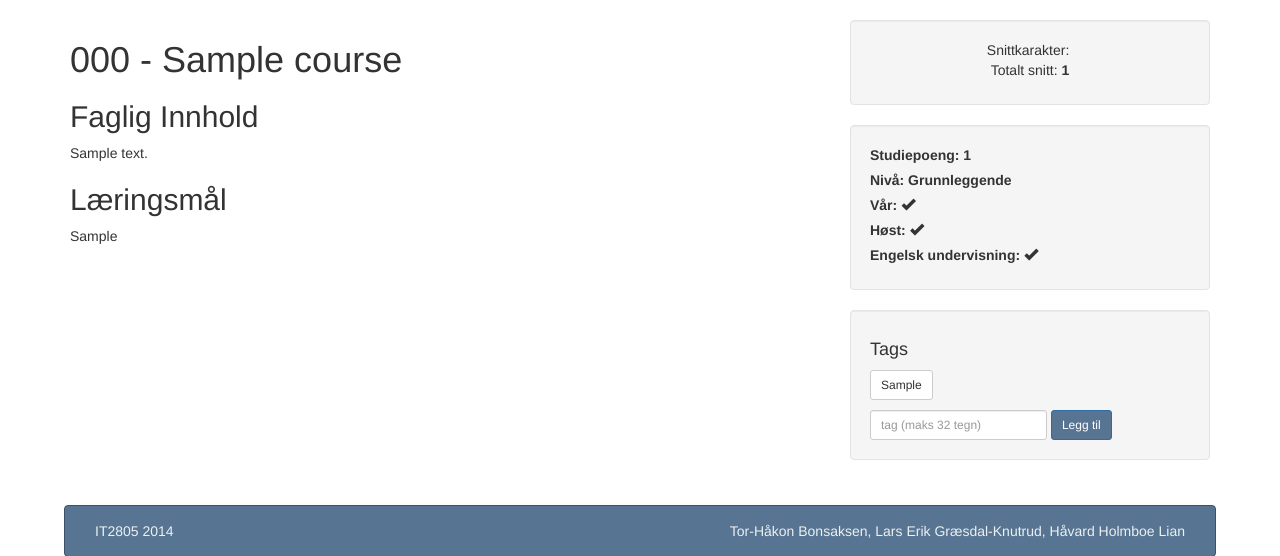
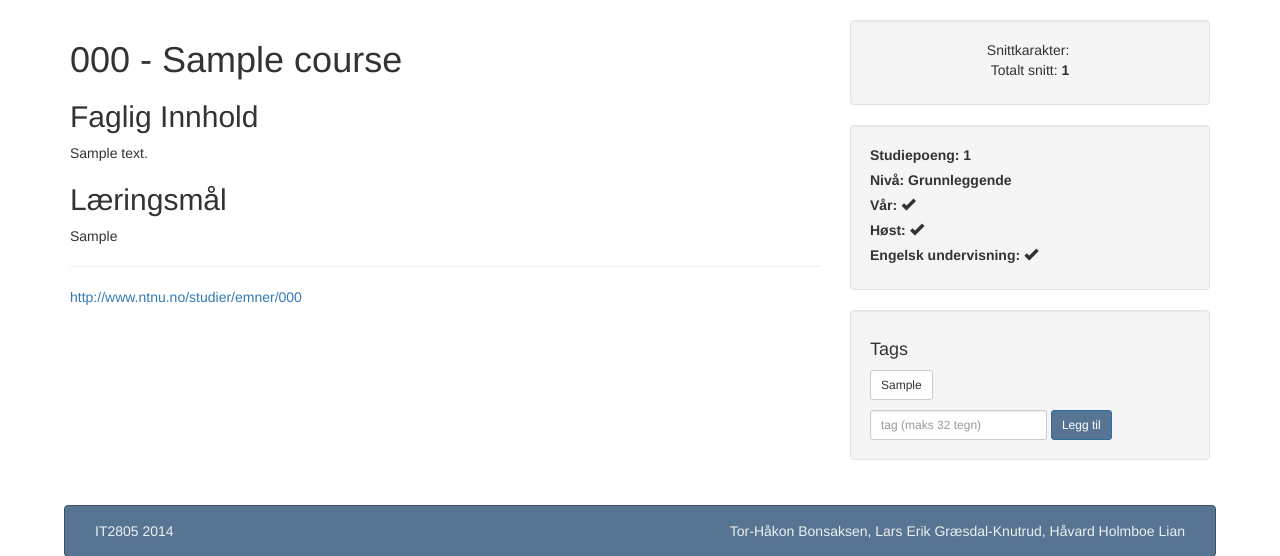
Before and after one commit to Torrib/gradestats, a Django app: template templates/course.html in a window 1280 px wide. Shown: the part 57-613 px from the top of the page. Run offline with Django 3.2, Linux system fonts and the light colour scheme; tables that the repository leaves empty hold one stand-in row (values such as "Sample post"); the template is opened without the code that fills it: values that come from a table or form of the project are taken from there, most other values are stand-ins (such as "Sample title", 1, 10 or a date in 2020); some libraries are stand-ins or nearby versions.

Commit message:
Added url to the official ntnu course page

```diff
--- a/templates/course.html
+++ b/templates/course.html
@@ -28,6 +28,8 @@
                 Ingen info.
             {% endif %}
         </p>
+        <hr>
+        <a href="http://www.ntnu.no/studier/emner/{{ course.code }}" target="_blank">http://www.ntnu.no/studier/emner/{{ course.code }}</a>
     </div>
     <div class="col-md-4">
         <div class="well text-center">
```
